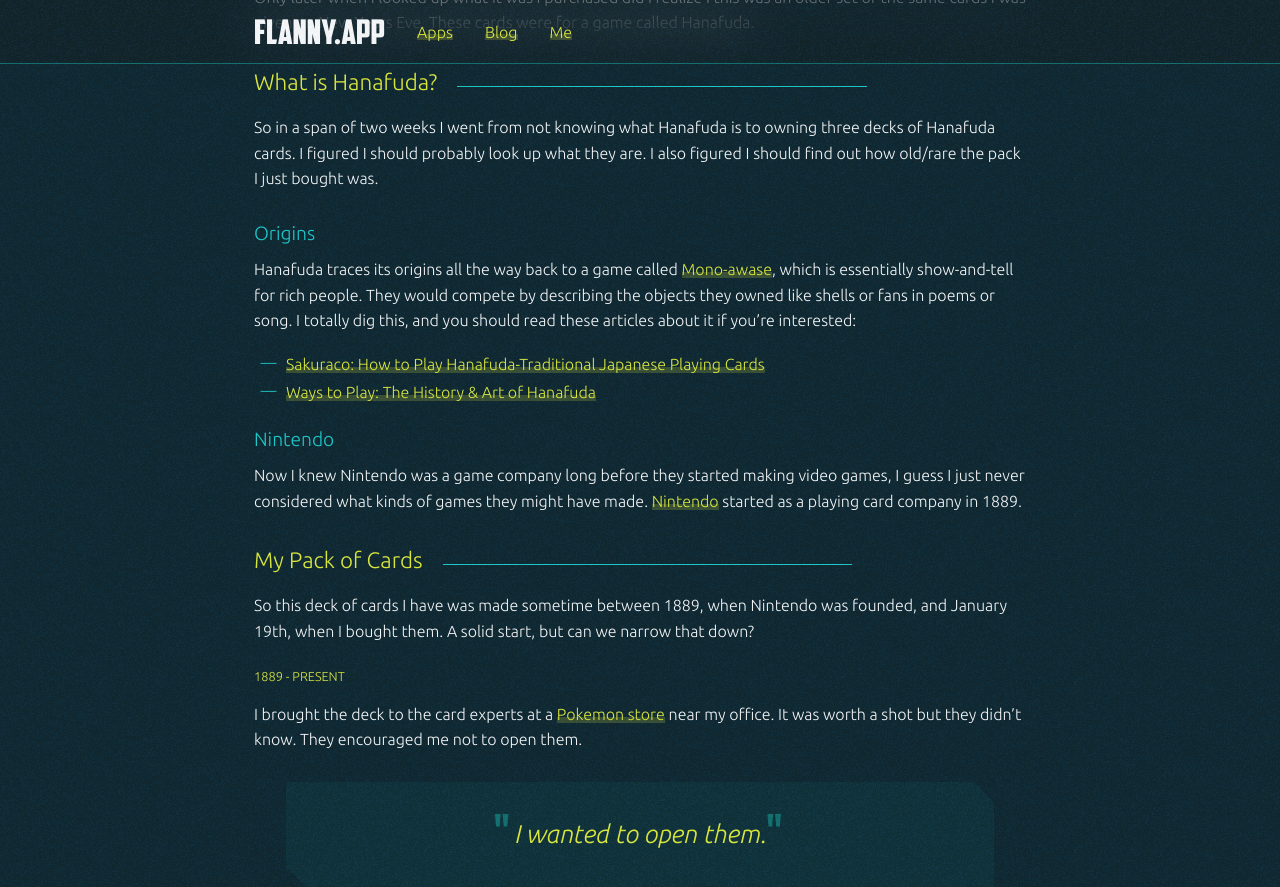
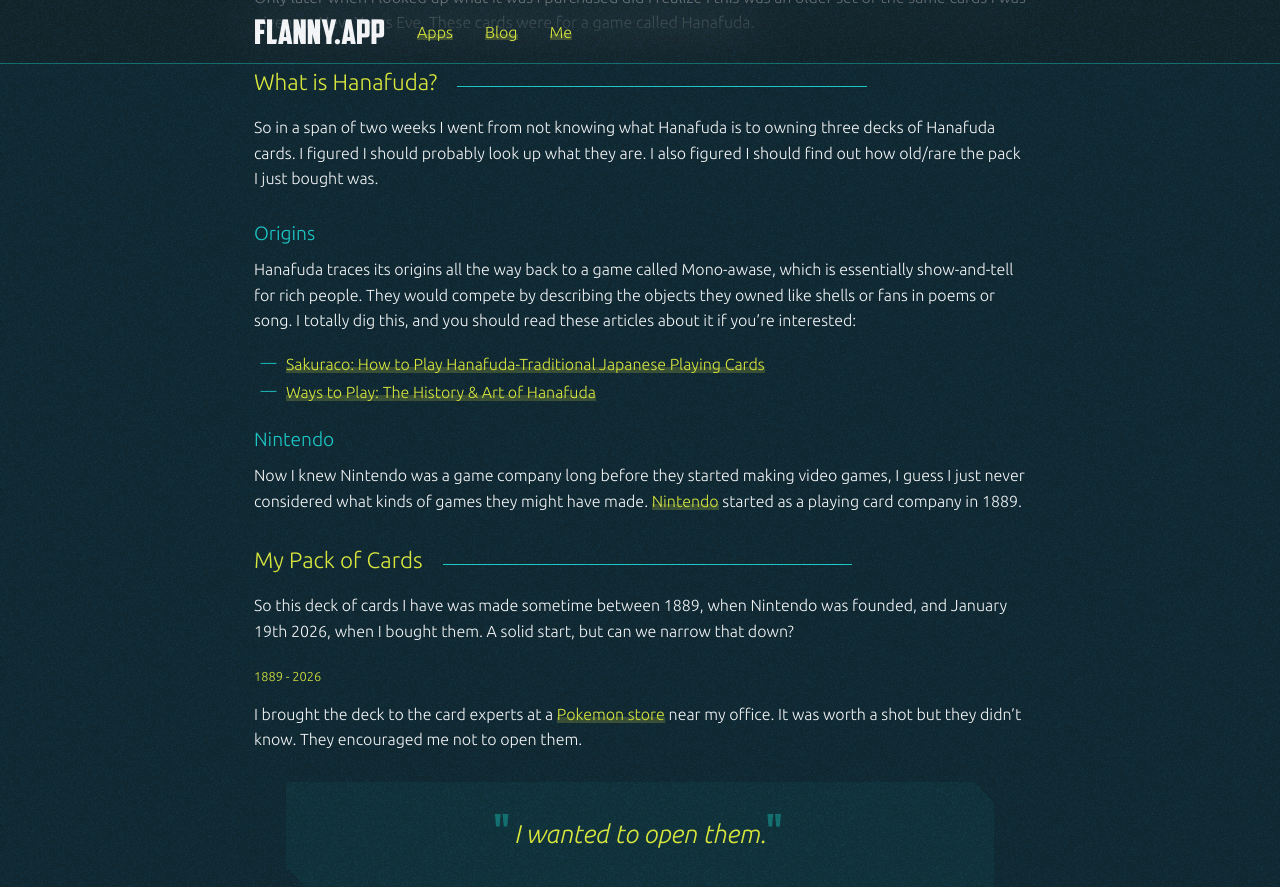
Before and after one commit to pjflanagan/pjflanagan.github.io, a Jekyll site: the page built from _posts/2026-01-22-hanafuda.md, in a window 1280 px wide and 900 px high, scrolled down 1937 px. Shown: the top 887 px of the window. Built offline with Jekyll 4.4.1, drawn with Linux system fonts in a browser that asks for light colours.

Commit message:
update hanafuda blog post

```diff
--- a/_posts/2026-01-22-hanafuda.md
+++ b/_posts/2026-01-22-hanafuda.md
@@ -39,8 +39,7 @@
 
 ### Origins
 
-Hanafuda traces its origins all the way back to a game called [Mono-awase](
-), which is essentially show-and-tell for rich people. They would compete by describing the objects they owned like shells or fans in poems or song. I totally dig this, and you should read these articles about it if you're interested:
+Hanafuda traces its origins all the way back to a game called Mono-awase, which is essentially show-and-tell for rich people. They would compete by describing the objects they owned like shells or fans in poems or song. I totally dig this, and you should read these articles about it if you're interested:
 
 - [Sakuraco: How to Play Hanafuda-Traditional Japanese Playing Cards](https://sakura.co/blog/how-to-play-hanafuda-traditional-japanese-playing-cards?srsltid=AfmBOopuKgp_f1LnpvsHlpToSitDZFXj5eBqxAR9vqrcXT-7JRauB5rv )
 - [Ways to Play: The History & Art of Hanafuda](https://games.porg.es/articles/cards/japan/hanafuda/art/)
@@ -56,9 +55,9 @@
 
 ## My Pack of Cards
 
-So this deck of cards I have was made sometime between 1889, when Nintendo was founded, and January 19th, when I bought them. A solid start, but can we narrow that down?
+So this deck of cards I have was made sometime between 1889, when Nintendo was founded, and January 19th 2026, when I bought them. A solid start, but can we narrow that down?
 
-##### 1889 - Present
+##### 1889 - 2026
 
 I brought the deck to the card experts at a [Pokemon store](https://nxtlegaci.com) near my office. It was worth a shot but they didn't know. They encouraged me not to open them.
 
```
